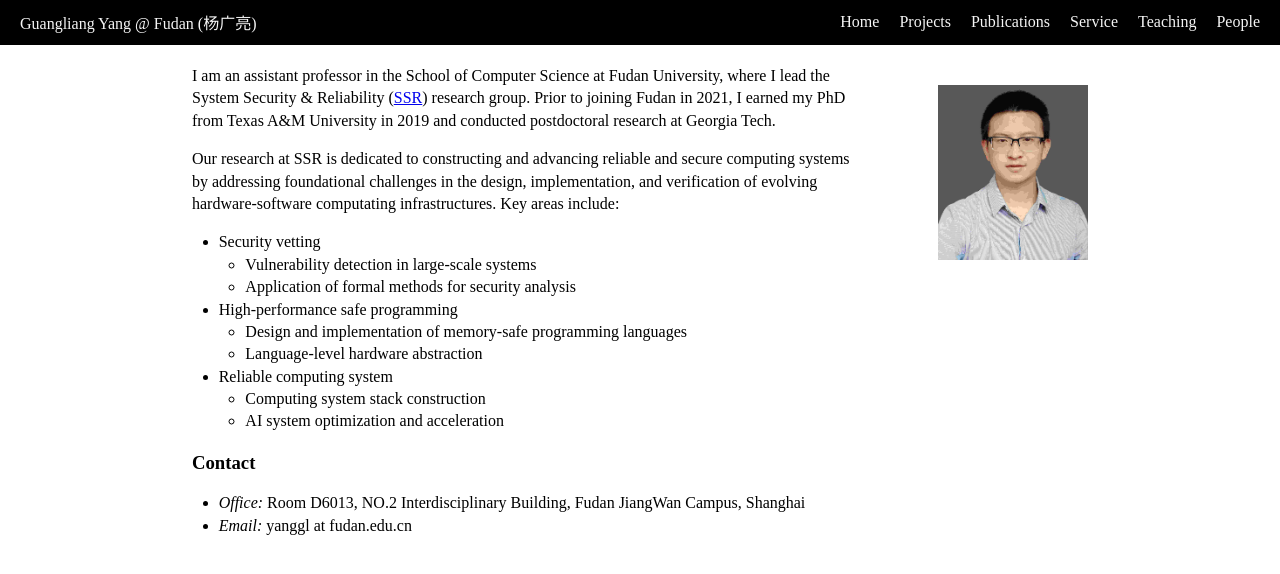
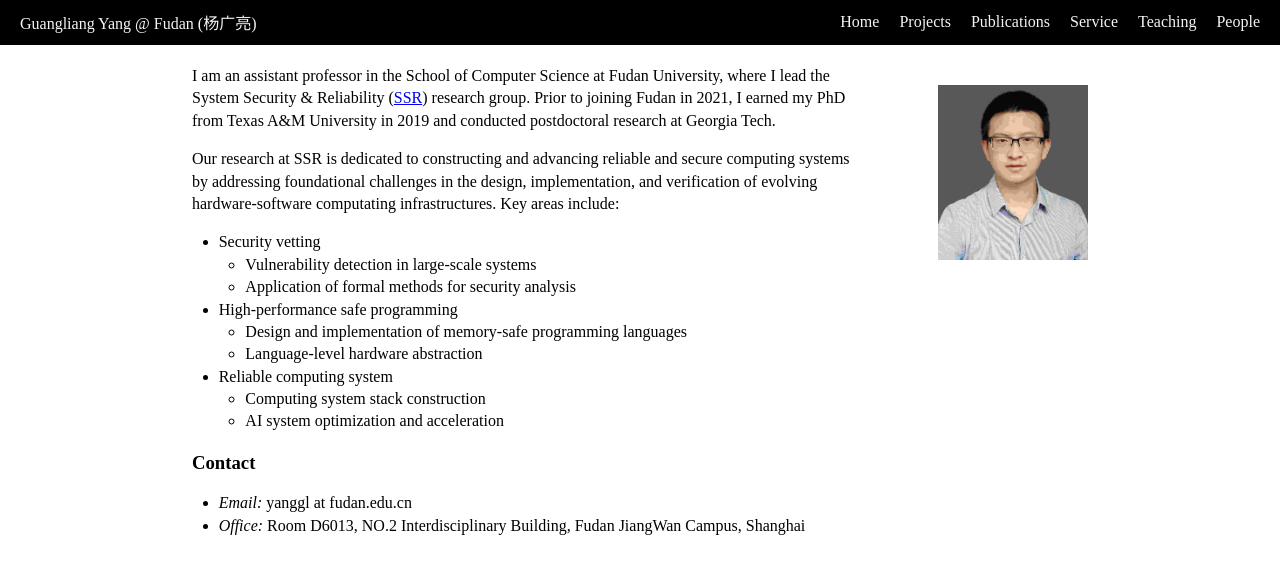
Before and after one commit to yang-guangliang/yang-guangliang.github.io, a Jekyll site: the page built from index.md, in a window 1280 px wide. Shown: the top 574 px of the page. Built offline with Jekyll 4.4.1, drawn with Linux system fonts in a browser that asks for light colours.

```diff
--- a/index.md
+++ b/index.md
@@ -23,5 +23,5 @@ Our research at SSR is dedicated to constructing and advancing reliable and secu
 
 ### Contact
 
+- <em>Email:</em> yanggl at fudan.edu.cn
 - <em>Office:</em> Room D6013, NO.2 Interdisciplinary Building, Fudan JiangWan Campus, Shanghai
-- <em>Email:</em> yanggl at fudan.edu.cn
```
